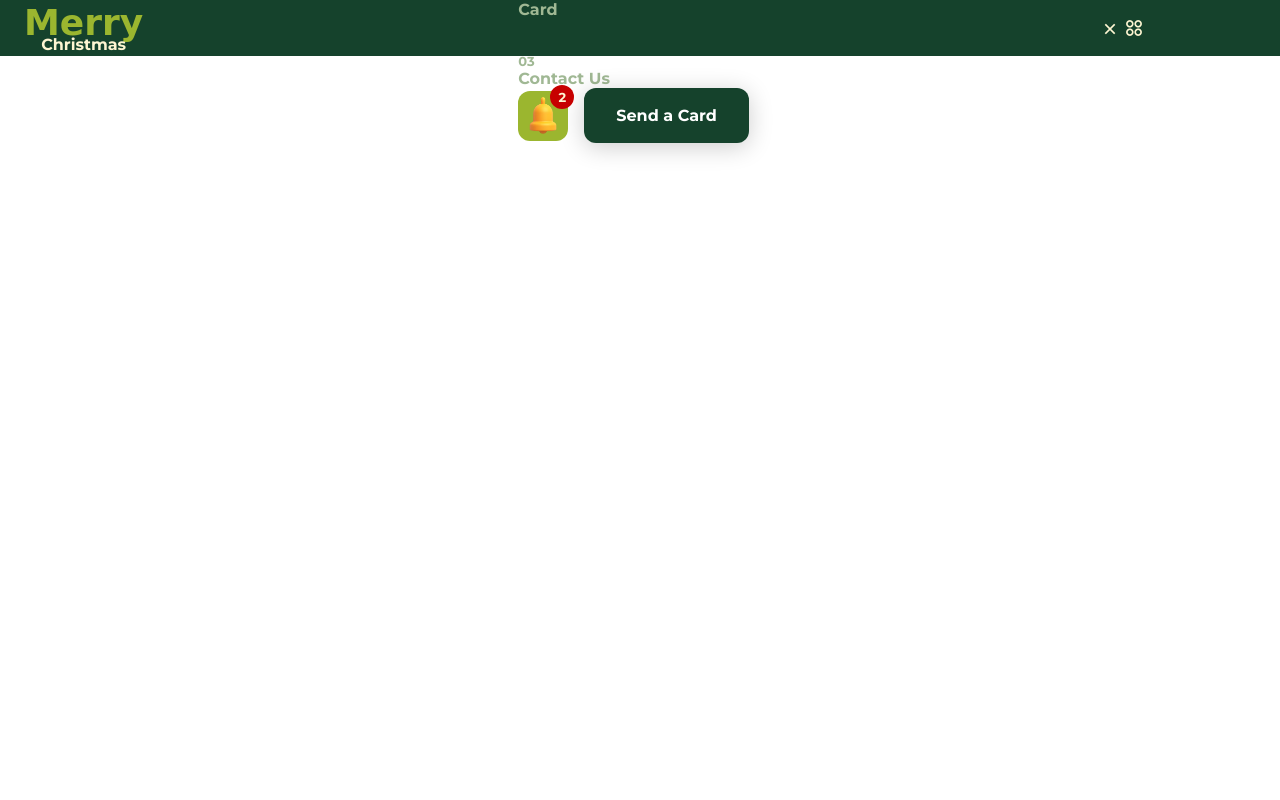
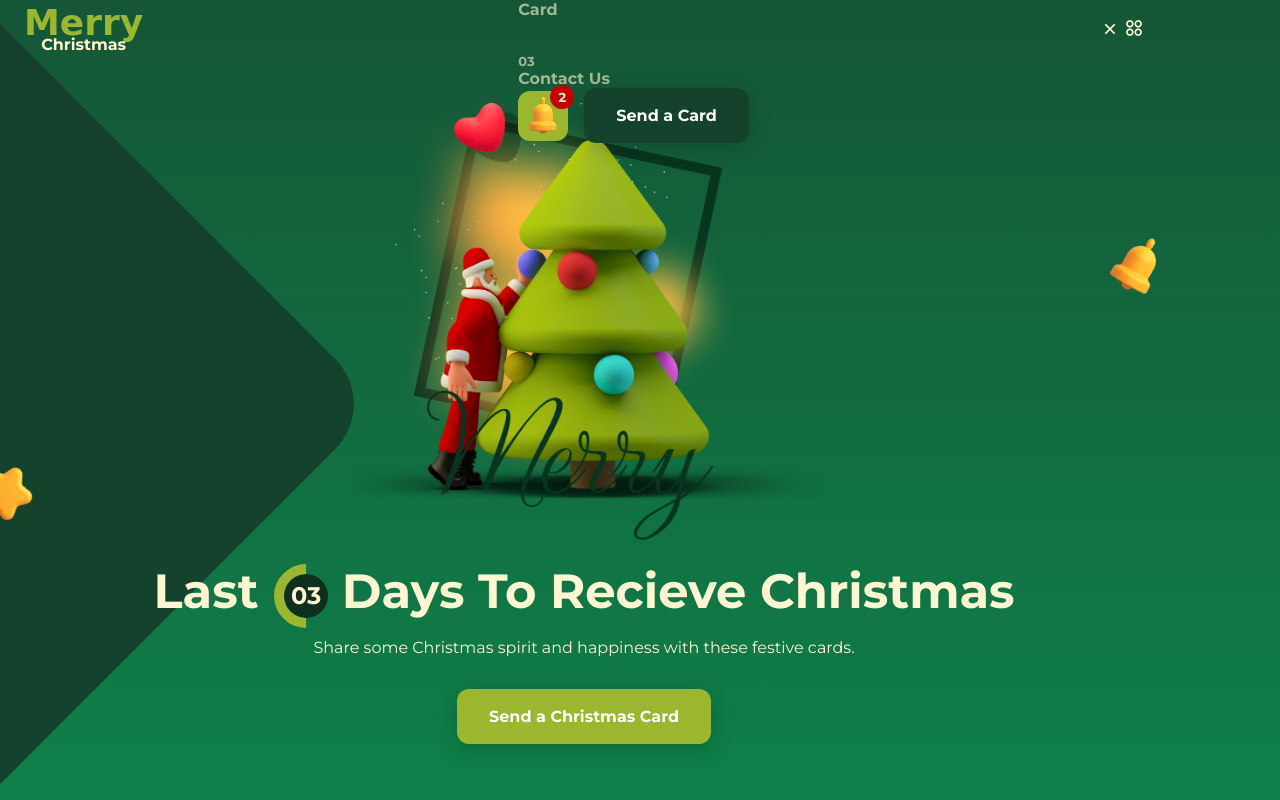
Before and after one commit to freetimezp/js-christmas-03, a plain HTML site: page index.html in a window 1280 px wide. Drawn offline with nearby package versions, Linux system fonts and the light colour scheme; a web font is replaced by a local one.

Commit message:
04. js-christmas-03. Home section.

```diff
--- a/assets/css/style.css
+++ b/assets/css/style.css
@@ -92,7 +92,7 @@ img {
   width: 100%;
   top: 0;
   left: 0;
-  background-color: var(--first-color-dark);
+  background-color: transparent;
   z-index: var(--z-fixed);
 }
 
@@ -260,7 +260,101 @@ img {
 }
 
 /*=============== HOME ===============*/
+.home {
+  height: 100vh;
+  display: grid;
+  align-items: center;
+}
 
+.home__container {
+  position: relative;
+  padding-block: 5.5rem 3rem;
+  display: grid;
+  row-gap: 6rem;
+}
+
+.home__img {
+  width: 400px;
+  transform: scale(1.2);
+  transform-origin: top;
+  justify-self: center;
+}
+
+.home__data {
+  text-align: center;
+}
+
+.home__title {
+  font-size: var(--biggest-font-size);
+  font-weight: var(--font-bold);
+  color: var(--title-color);
+  margin-bottom: 1rem;
+}
+
+.home__number,
+.home__text {
+  display: inline-grid;
+}
+
+.home__number {
+  position: relative;
+  place-items: center;
+  margin-left: .75rem;
+  width: 44px;
+  height: 44px;
+  background-color: var(--first-color-darker);
+  border-radius: 50%;
+  font-size: var(--h2-font-size);
+  transform: translateY(-4px);
+}
+
+.home__number::after {
+  content: '';
+  position: absolute;
+  width: 44px;
+  height: 44px;
+  border: 10px solid var(--first-color);
+  border-radius: 50%;
+  border-right-color: transparent;
+  border-top-color: transparent;
+  transform: rotate(45deg);
+}
+
+.home__description {
+  margin-bottom: 2rem;
+  color: var(--title-color);
+}
+
+.home__bell,
+.home__star {
+  position: absolute;
+}
+
+.home__bell {
+  width: 50px;
+  top: 14rem;
+  right: -1.25rem;
+  transform: rotate(30deg);
+}
+
+.home__star {
+  width: 60px;
+  bottom: 17rem;
+  left: -3rem;
+  transform: rotate(30deg);
+}
+
+.home__blob {
+  position: absolute;
+  width: 600px;
+  height: 600px;
+  background-color: var(--first-color-dark);
+  border-radius: 4rem;
+  transform: rotate(45deg);
+  left: -23rem;
+  top: 6rem;
+  z-index: -1;
+}
 
 /*=============== BREAKPOINTS ===============*/
 /* For small devices */
--- a/index.html
+++ b/index.html
@@ -66,7 +66,34 @@
     <main class="main">
         <!--==================== HOME ====================-->
         <section class="home">
+            <div class="home__container container">
+                <img src="./assets/images/santa.png" alt="home" class="home__img">
 
+                <div class="home__data">
+                    <div>
+                        <h1 class="home__title" id="title-data">
+                            Last
+                            <div class="home__number" id="number-data">03</div>
+                            <div class="home__text" id="text-data">Days</div>
+                            To Recieve Christmas
+                        </h1>
+
+                        <h1 class="gome__title" id="msg-christmas"></h1>
+                    </div>
+
+                    <p class="home__description">
+                        Share some Christmas spirit and happiness
+                        with these festive cards.
+                    </p>
+
+                    <a href="#" class="button">Send a Christmas Card</a>
+                </div>
+
+                <img src="./assets/images/bell.png" alt="home" class="home__bell">
+                <img src="./assets/images/star.png" alt="home" class="home__star">
+
+                <div class="home__blob"></div>
+            </div>
         </section>
     </main>
 
```
